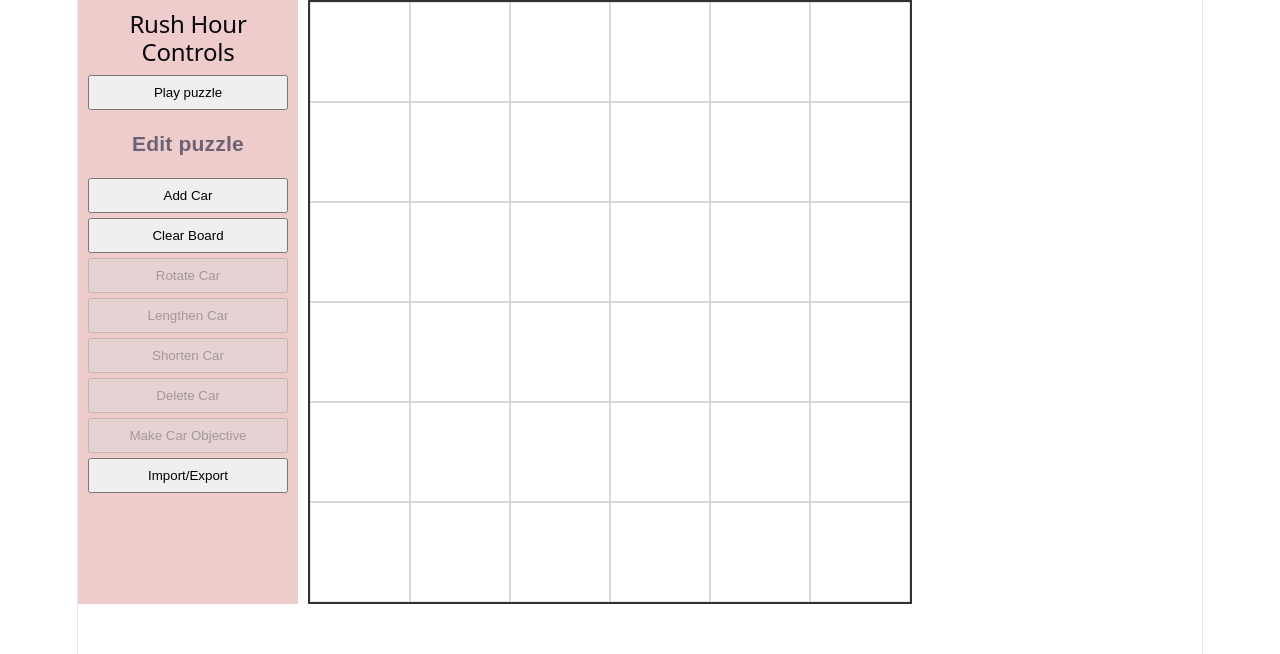
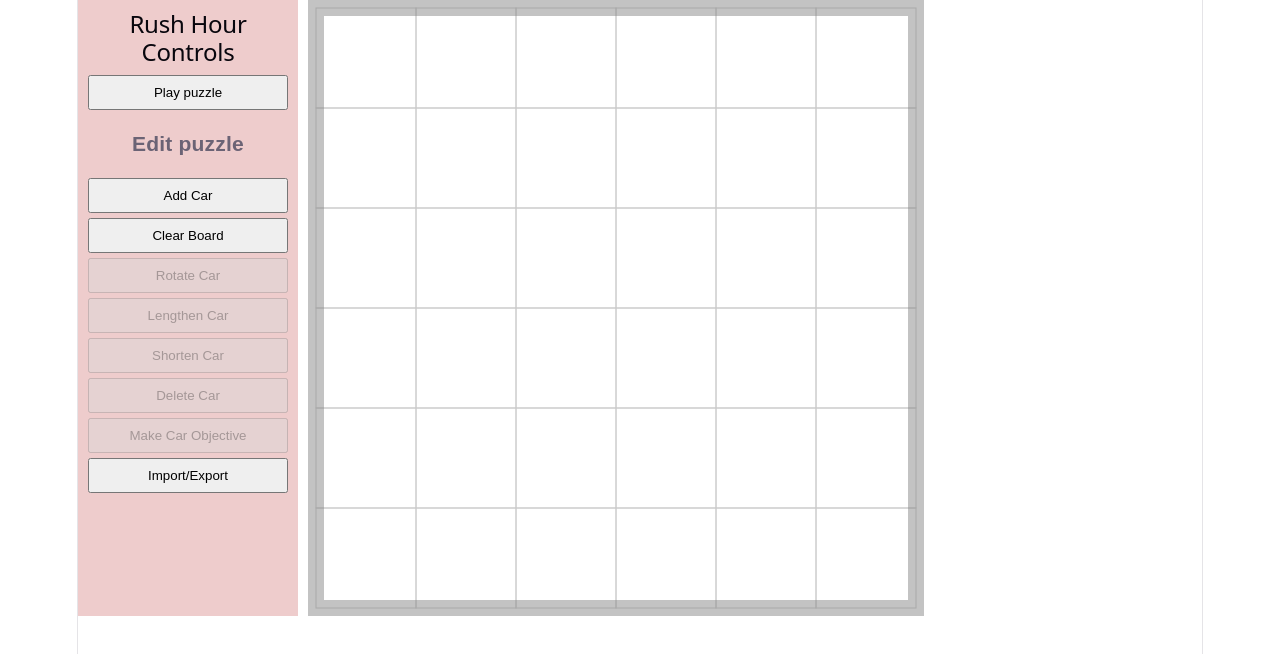
Before and after one commit to wgevaert/rush-hour, a Vue app: page / in a window 1280 px wide. Shown: the top 654 px of the page. Built offline with nearby package versions, Linux system fonts and the light colour scheme.

Commit message:
change exit visuals and svg margins

```diff
--- a/src/js/App.vue
+++ b/src/js/App.vue
@@ -60,8 +60,8 @@
 
     <svg
       class="board"
-      :width="boardSizeX"
-      :height="boardSizeY"
+      :width="svgWidth"
+      :height="svgHeight"
       :viewBox="viewBox"
     >
       <!-- Grid -->
@@ -96,33 +96,9 @@
         />
       </g>
 
-      <!-- EXIT -->
-      <defs>
-        <!-- A marker to be used as an arrowhead -->
-        <marker
-          id="arrow"
-          viewBox="0 0 10 10"
-          refX="5"
-          refY="5"
-          markerWidth="6"
-          markerHeight="6"
-          orient="auto-start-reverse">
-          <path d="M 0 0 L 10 5 L 0 10 z" />
-        </marker>
-      </defs>
-      <g id="exit">
-        <line
-          v-if="targetCar"
-          :x1="(getExitX() + targetCar?.orientation === 'horizontal' ? 1/4 : 1/2 )*cellSize"
-          :x2="(getExitX() + targetCar?.orientation === 'horizontal' ? 3/4 : 1/2 )*cellSize"
-          :y1="(getExitY() + targetCar?.orientation === 'vertical' ? 3/4 : 1/2 )*cellSize"
-          :y2="(getExitY() + targetCar?.orientation === 'vertical' ? 3/4 : 1/2 )*cellSize"
-          orient="auto"
-          fill="gold"
-          opacity="0.5"
-          stroke="orange"
-          marker-end="url(#arrow)"
-        />
+      <!-- OUTLINE -->
+      <g>
+        <path :d="outlinePath"  fill="none" stroke="#888" opacity="0.5" :stroke-width="2*svgMargin()" stroke-linecap="square"/>
       </g>
     </svg>
   </div>
@@ -171,7 +147,29 @@ function onSaveLoadModalClick(event: PointerEvent) {
   }
 }
 
-const viewBox = computed(() => `0 0 ${boardSizeX.value} ${boardSizeY.value}`);
+function svgMargin() {
+  return 0.08*cellSize.value;
+}
+const svgWidth = computed(() => boardSizeX.value+2*svgMargin())
+const svgHeight = computed(() => boardSizeX.value+2*svgMargin())
+const viewBox = computed(() => {
+  return `${-1*svgMargin()} ${-1*svgMargin()} ${svgWidth.value} ${svgHeight.value}`
+});
+
+/**
+ * An svg path d value that goes around the board with a hole at the exit, i.e. in line with the targetCar
+ */
+const outlinePath = computed(() => {
+  if ( targetCar.value ) {
+    if ( targetCar.value.orientation === 'horizontal') {
+      return `M 0 ${getExitY()*cellSize.value} V 0 H ${boardSizeX.value} V ${boardSizeY.value} H 0 V ${(getExitY() + 1)*cellSize.value}`;
+    }
+    if ( targetCar.value.orientation === 'vertical') {
+      return `M ${(getExitX() + 1)*cellSize.value} 0 H ${boardSizeX.value} V ${boardSizeY.value} H 0 V 0 H ${getExitX()*cellSize.value}`;
+    }
+  }
+  return `M 0 0 H ${boardSizeX.value} V ${boardSizeY.value} H 0 Z`;
+})
 
 const {
   cellSize,
@@ -214,5 +212,4 @@ const {
 } = useRushHour();
 
 loadBoardFromUrl();
-console.log(getExitX(),getExitY());
 </script>
--- a/src/js/style.css
+++ b/src/js/style.css
@@ -186,12 +186,7 @@ code {
 }
 
 .board {
-  border: 2px solid #333;
   margin-left: 10px;
-}
-
-#exit {
-  pointer-events: none;
 }
 
 .solution-info {
```
